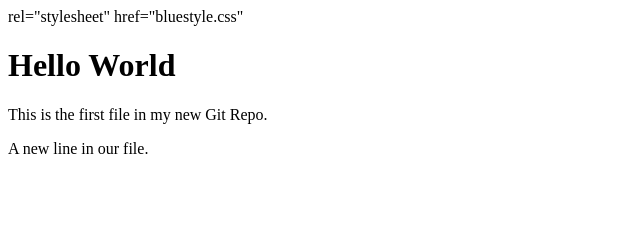
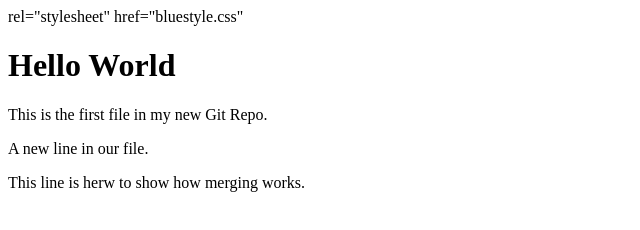
Before and after one commit to Patrick-Adams/hello-world, a plain HTML site: page index.html in a window 1280 px wide. Shown: the whole page, without its empty margins (0-640 px from the left). Drawn offline with Linux system fonts and the light colour scheme.

Commit message:
Merged emergency-fix branch with Main

```diff
--- a/index.html
+++ b/index.html
@@ -9,6 +9,7 @@
             <h1>Hello World</h1>
             <p>This is the first file in my new Git Repo.</p>
             <p>A new line in our file.</p>
+            <p>This line is herw to show how merging works.</p>
 
         </body>
 </html>
```
